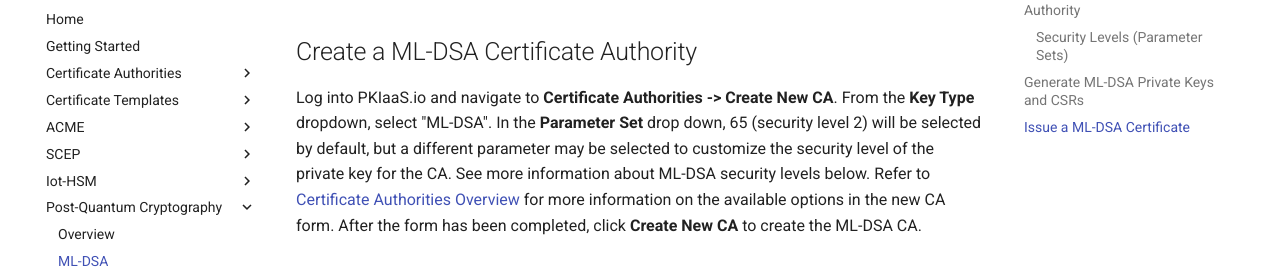
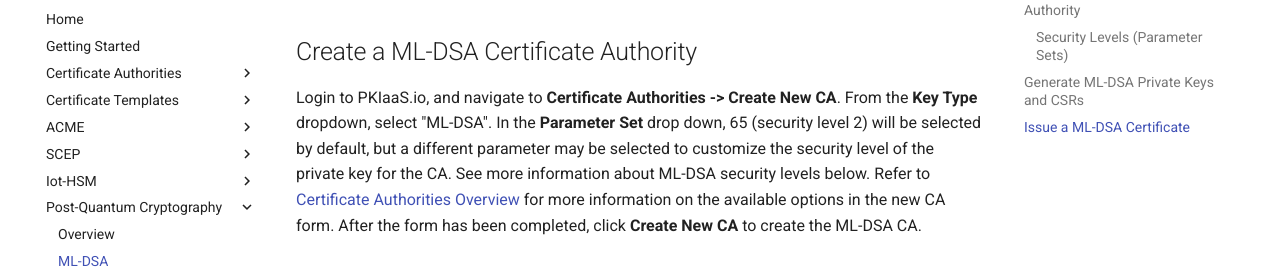
Before and after one commit to lspiehler/pkiaas-docs, an MkDocs documentation site: the page built from docs/post-quantum-cryptography/ml-dsa.md, in a window 1280 px wide and 1324 px high. Shown: the part 146-420 px from the top of the window. Built offline with MkDocs 1.6.1 and Material for MkDocs 9.7.7, drawn with Linux system fonts in a browser that asks for light colours; comment, search, counter and statistics services are not loaded.

Commit message:
Fix spelling and grammatical errors

```diff
--- a/docs/post-quantum-cryptography/ml-dsa.md
+++ b/docs/post-quantum-cryptography/ml-dsa.md
@@ -1,5 +1,5 @@
 ## Create a ML-DSA Certificate Authority
-Log into PKIaaS.io and navigate to **Certificate Authorities -> Create New CA**. From the **Key Type** dropdown, select "ML-DSA". In the **Parameter Set** drop down, 65 (security level 2) will be selected by default, but a different parameter may be selected to customize the security level of the private key for the CA. See more information about ML-DSA security levels below. Refer to [Certificate Authorities Overview](../certificate-authorities/overview.md) for more information on the available options in the new CA form. After the form has been completed, click **Create New CA** to create the ML-DSA CA.
+Login to PKIaaS.io, and navigate to **Certificate Authorities -> Create New CA**. From the **Key Type** dropdown, select "ML-DSA". In the **Parameter Set** drop down, 65 (security level 2) will be selected by default, but a different parameter may be selected to customize the security level of the private key for the CA. See more information about ML-DSA security levels below. Refer to [Certificate Authorities Overview](../certificate-authorities/overview.md) for more information on the available options in the new CA form. After the form has been completed, click **Create New CA** to create the ML-DSA CA.
 
 ### Security Levels (Parameter Sets)
 ML-DSA offers parameter sets that meet three security levels: ML-DSA-44, ML-DSA-65, and ML-DSA-87. ML-DSA-44 is intended to meet NIST's level 2 security category, ML-DSA-65 is intended to meet level 3, and ML-DSA-87 is intended to meet level 5. See [https://www.ietf.org/archive/id/draft-salter-lamps-cms-ml-dsa-00.html](https://www.ietf.org/archive/id/draft-salter-lamps-cms-ml-dsa-00.html#name-introduction) for more information.
```
Also changed, not shown: docs/iot-hsm/installation.md (+1 -1 lines).
